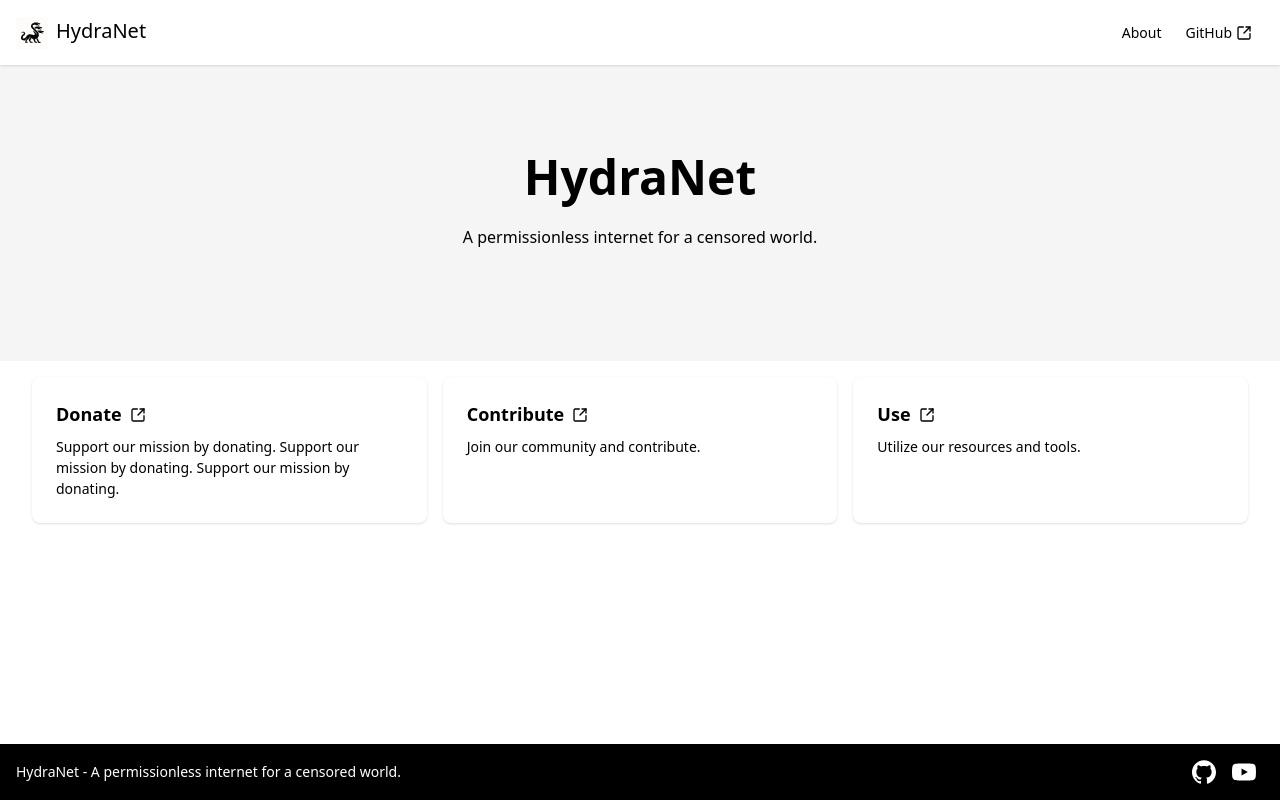
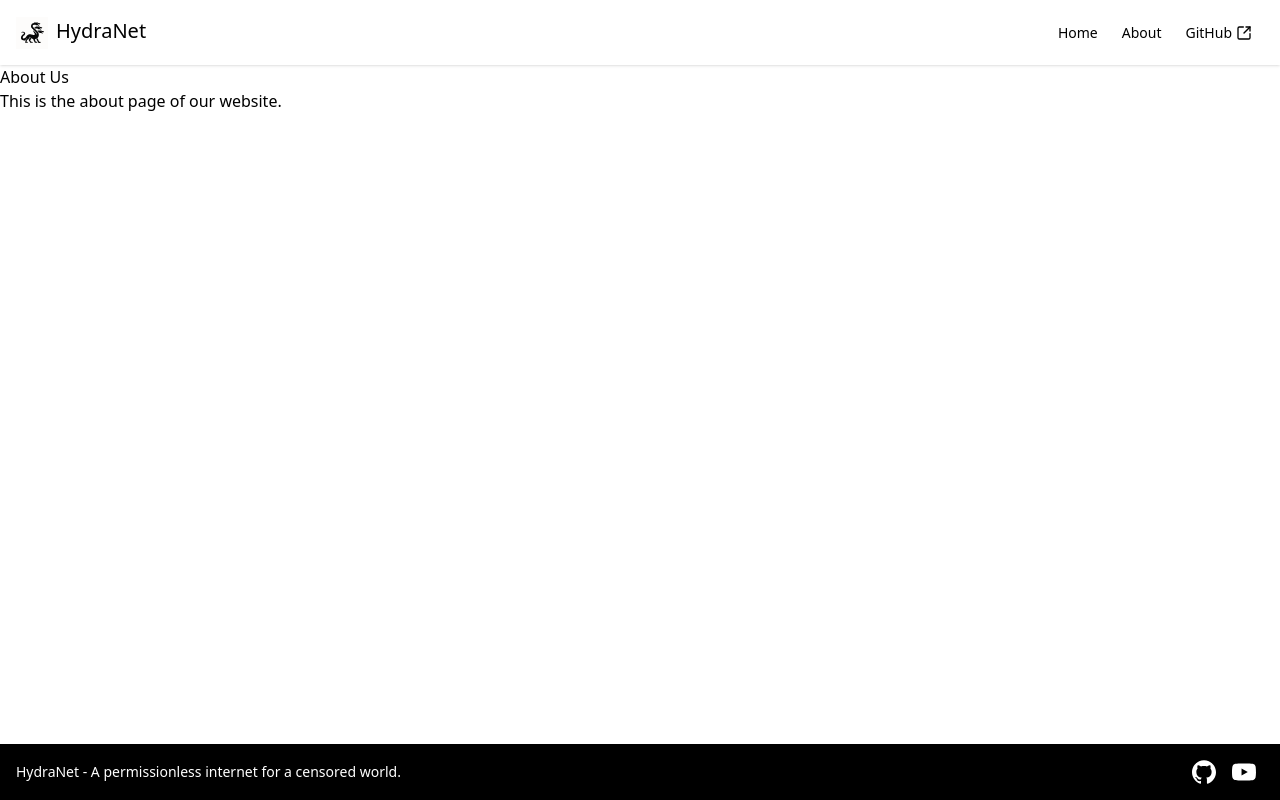
Before and after one commit to HydraInternet/website, a React (Vite) app: page /about in a window 1280 px wide. Built offline with nearby package versions, Linux system fonts and the light colour scheme.

Commit message:
Installed react router

```diff
--- a/package.json
+++ b/package.json
@@ -16,6 +16,7 @@
     "lucide-react": "^0.545.0",
     "react": "^19.1.1",
     "react-dom": "^19.1.1",
+    "react-router": "^7.9.3",
     "tailwindcss": "^4.1.14"
   },
   "devDependencies": {
--- a/src/_ui/cta.tsx
+++ b/src/_ui/cta.tsx
@@ -1,3 +1,4 @@
+import { Link } from "react-router";
 import { SquareArrowOutUpRight } from "lucide-react";
 
 // ----------------- //
@@ -17,13 +18,13 @@ function CTA({
     <div className="card basis-0 grow bg-base-100 shadow-sm">
       <div className="card-body">
         <h2 className="card-title">
-          <a
+          <Link
             className="flex flex-row gap-2 items-center justify-between"
-            href={link}
+            to={link}
           >
             {title}
             <SquareArrowOutUpRight height={16} width={16} />
-          </a>
+          </Link>
         </h2>
         <p>{content}</p>
       </div>
--- a/src/_ui/footer.tsx
+++ b/src/_ui/footer.tsx
@@ -1,3 +1,4 @@
+import { Link } from "react-router";
 import { FooterItems } from "@/config";
 
 export function Footer() {
@@ -9,15 +10,15 @@ export function Footer() {
       <nav className="w-full flex flex-row justify-end gap-4">
         {FooterItems.map((item, index) => {
           return (
-            <a
+            <Link
               key={index}
-              href={item.href}
+              to={item.href}
               target={item.external ? "_blank" : "_self"}
               rel={item.external ? "noreferrer noopener" : undefined}
               className="h-6 w-6"
             >
               {item.icon}
-            </a>
+            </Link>
           );
         })}
       </nav>
--- a/src/_ui/nav.tsx
+++ b/src/_ui/nav.tsx
@@ -2,29 +2,30 @@ import { SquareArrowOutUpRight } from "lucide-react";
 
 import logo from "/logo.svg";
 import { NavItems } from "@/config";
+import { Link } from "react-router";
 
 export function NavBar() {
   return (
     <div className="navbar bg-base-100 shadow-sm flex justify-between">
       <div className="flex items-center">
-        <a href="/" className="flex flex-row text-xl px-2 gap-2">
+        <Link to="/" className="flex flex-row text-xl px-2 gap-2">
           <img src={logo} className="h-[32px] w-[32px]" width={32} />
           HydraNet
-        </a>
+        </Link>
       </div>
       <div className="flex-none">
         <ul className="menu menu-horizontal px-1">
           {NavItems.map((item) => (
             <li key={item.href}>
-              <a
-                href={item.href}
+              <Link
+                to={item.href}
                 className="gap-0"
                 target={item.external ? "_blank" : "_self"}
                 rel={item.external ? "noopener noreferrer" : undefined}
               >
                 {item.label}
                 {item.external && <SquareArrowOutUpRight height={16} />}
-              </a>
+              </Link>
             </li>
           ))}
         </ul>
--- a/src/config.tsx
+++ b/src/config.tsx
@@ -13,6 +13,13 @@ type ILinkItem = {
 // ----------- //
 // -- Links -- //
 // ----------- //
+
+const HomePage: ILinkItem = {
+  label: "Home",
+  icon: <span className="sr-only">Home</span>,
+  href: "/",
+  external: false,
+};
 
 const AboutPage: ILinkItem = {
   label: "About",
@@ -39,5 +46,5 @@ const Github: ILinkItem = {
 // -- Exports -- //
 // ------------- //
 
-export const NavItems: Array<ILinkItem> = [AboutPage, Github];
+export const NavItems: Array<ILinkItem> = [HomePage, AboutPage, Github];
 export const FooterItems: Array<ILinkItem> = [Github, YouTube];
--- /dev/null
+++ b/src/layout.tsx
@@ -0,0 +1,16 @@
+import { Outlet } from "react-router";
+
+import { NavBar } from "@/_ui/nav";
+import { Footer } from "@/_ui/footer";
+
+export default function PageLayout() {
+  return (
+    <>
+      <NavBar />
+      <main className="grow">
+        <Outlet />
+      </main>
+      <Footer />
+    </>
+  );
+}
--- a/src/main.tsx
+++ b/src/main.tsx
@@ -1,11 +1,25 @@
 import { StrictMode } from "react";
 import { createRoot } from "react-dom/client";
 
+import { BrowserRouter, Route, Routes } from "react-router";
+
 import "./styles.css";
-import RootPage from "./page.tsx";
+
+import PageLayout from "./layout.tsx";
+import RootPage from "./pages/root.tsx";
+import AboutPage from "./pages/about.tsx";
+import NotFoundPage from "./pages/404.tsx";
 
 createRoot(document.getElementById("root")!).render(
   <StrictMode>
-    <RootPage />
+    <BrowserRouter>
+      <Routes>
+        <Route element={<PageLayout />}>
+          <Route index element={<RootPage />} />
+          <Route path="about" element={<AboutPage />} />
+          <Route path="*" element={<NotFoundPage />} />
+        </Route>
+      </Routes>
+    </BrowserRouter>
   </StrictMode>
 );
--- a/src/page.tsx
+++ /dev/null
@@ -1,19 +0,0 @@
-import { NavBar } from "./_ui/nav";
-import { Hero } from "./_ui/hero";
-import { CallToAction } from "./_ui/cta";
-import { Footer } from "./_ui/footer";
-
-function RootPage() {
-  return (
-    <>
-      <NavBar />
-      <main className="grow">
-        <Hero />
-        <CallToAction />
-      </main>
-      <Footer />
-    </>
-  );
-}
-
-export default RootPage;
--- /dev/null
+++ b/src/pages/404.tsx
@@ -0,0 +1,8 @@
+export default function NotFoundPage() {
+  return (
+    <>
+      <h1>404 - Not Found</h1>
+      <p>The page you are looking for does not exist.</p>
+    </>
+  );
+}
--- /dev/null
+++ b/src/pages/about.tsx
@@ -0,0 +1,8 @@
+export default function AboutPage() {
+  return (
+    <>
+      <h1>About Us</h1>
+      <p>This is the about page of our website.</p>
+    </>
+  );
+}
--- /dev/null
+++ b/src/pages/root.tsx
@@ -0,0 +1,11 @@
+import { Hero } from "@/_ui/hero";
+import { CallToAction } from "@/_ui/cta";
+
+export default function RootPage() {
+  return (
+    <>
+      <Hero />
+      <CallToAction />
+    </>
+  );
+}
```
Also changed, not shown: 1 other file (tests, documents, lock files or other folders).
